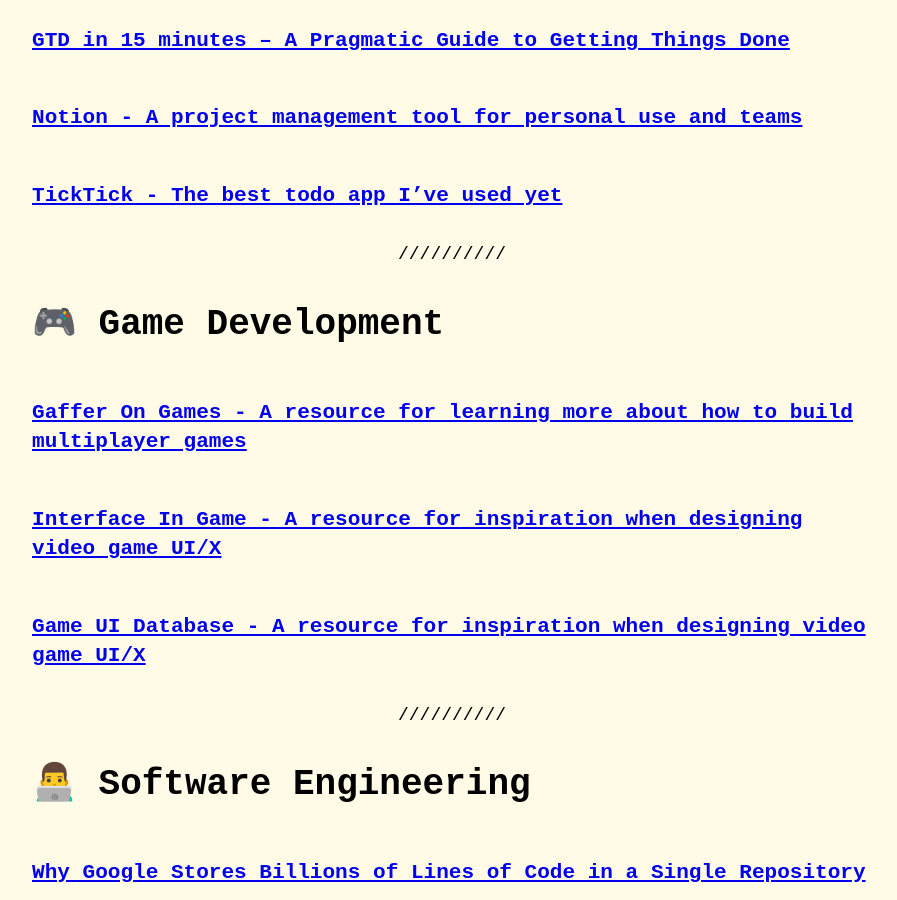
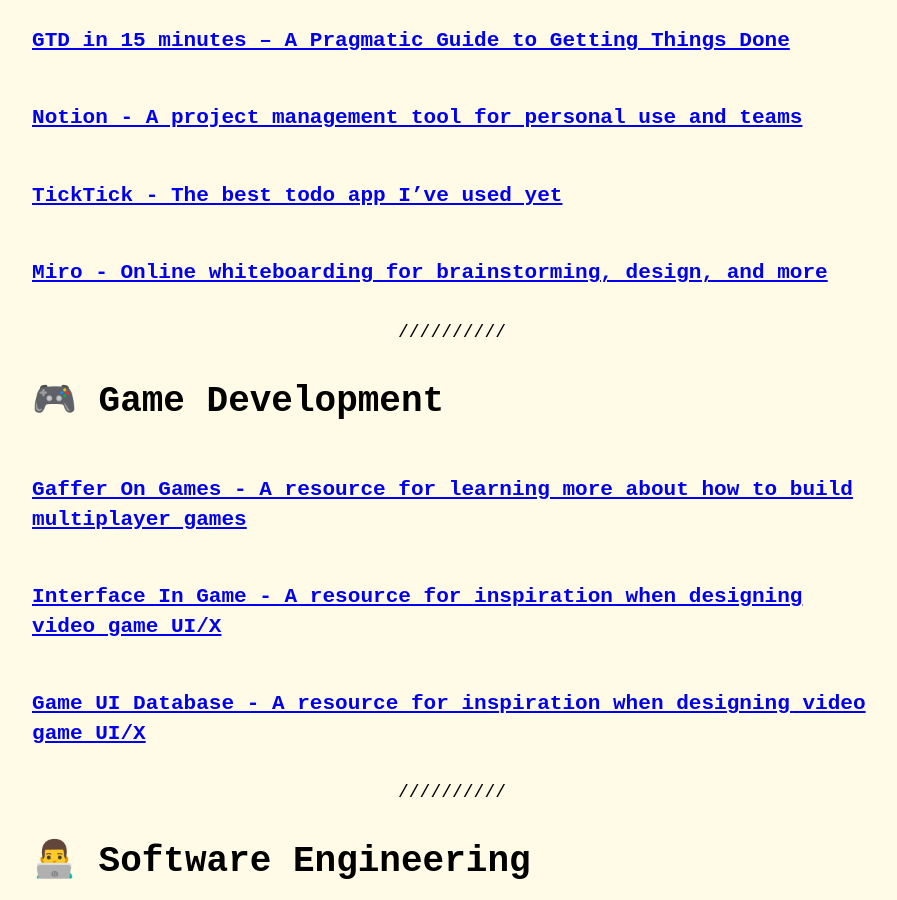
Before and after one commit to tatelax/tatelax.github.io, a Jekyll site: the page built from pages/links.md, in a window 1280 px wide and 900 px high, scrolled down 594 px. Shown: the whole window, without its empty margins (188-1085 px from the left). Built offline with Jekyll 4.4.1, drawn with Linux system fonts in a browser that asks for light colours.

Commit message:
Update links.md

```diff
--- a/pages/links.md
+++ b/pages/links.md
@@ -17,6 +17,8 @@
 ### [Notion - A project management tool for personal use and teams](https://www.notion.so/)
 
 ### [TickTick - The best todo app I've used yet](https://ticktick.com/?language=en_US)
+
+### [Miro - Online whiteboarding for brainstorming, design, and more](https://miro.com/)
 
 ---
 
```
